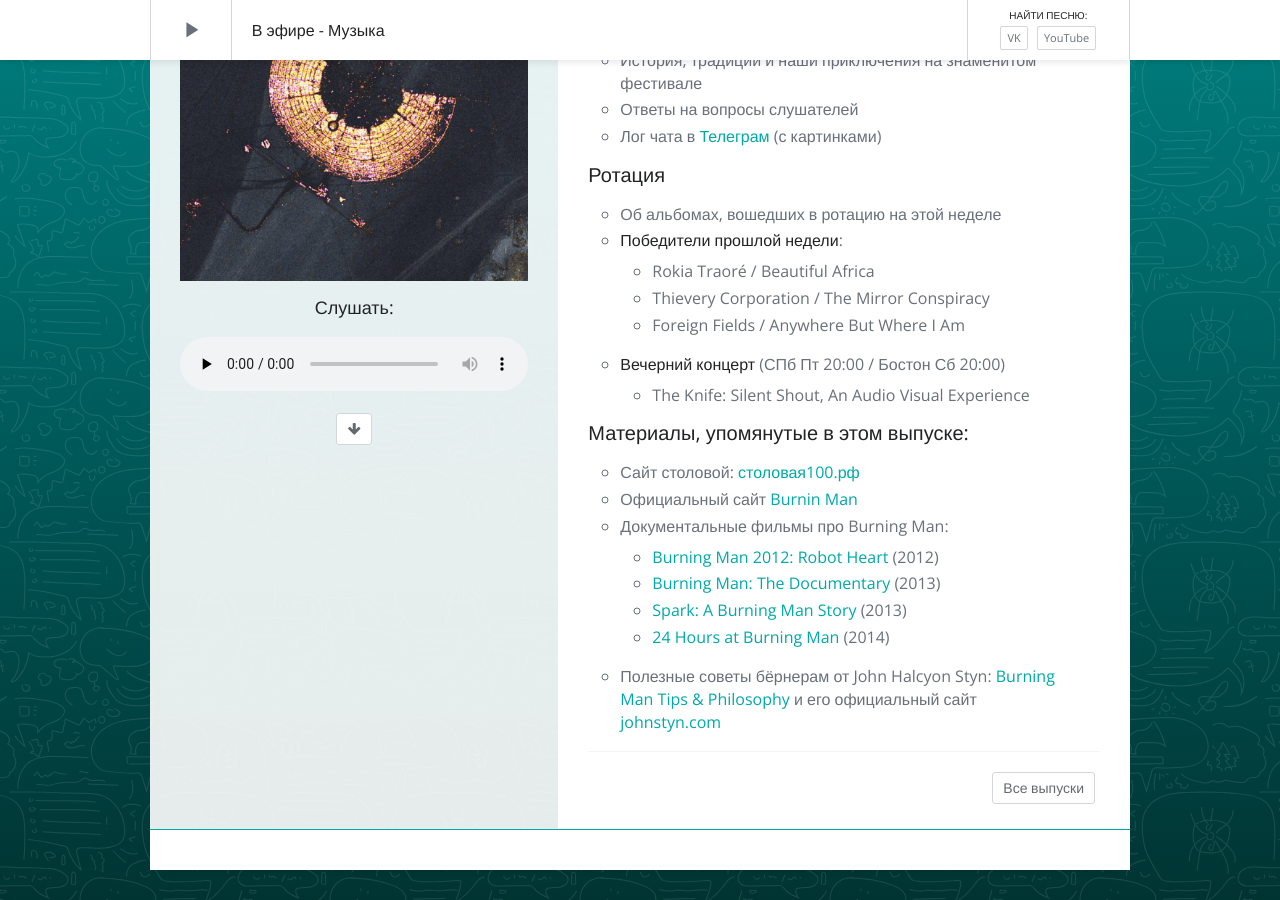
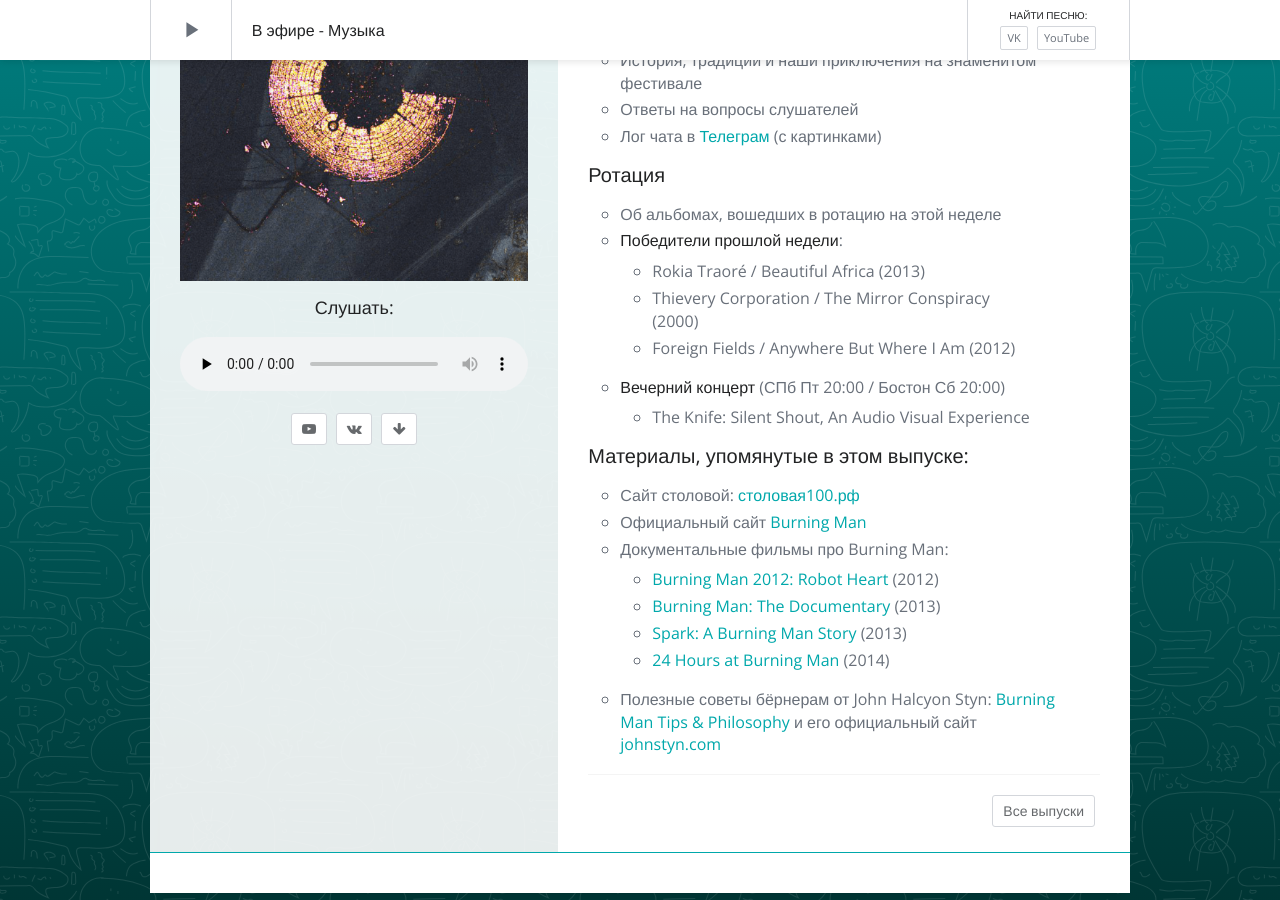
Before and after one commit to tretten/site-moonant, a Jekyll site: the page built from _posts/sunday-live/2016-03-27-007.md, in a window 1280 px wide and 900 px high, scrolled down 529 px. Built offline with Jekyll 4.4.1, drawn with Linux system fonts in a browser that asks for light colours; nearby versions of some CDN libraries; a script that is not in the unit is left out; comment, search, counter and statistics services are not loaded.

Commit message:
Links for ep. 7

```diff
--- a/_posts/sunday-live/2016-03-27-007.md
+++ b/_posts/sunday-live/2016-03-27-007.md
@@ -26,15 +26,15 @@
 #### Ротация
 - Об альбомах, вошедших в ротацию на этой неделе
 - **Победители прошлой недели**:
-    - Rokia Traoré / Beautiful Africa
-    - Thievery Corporation / The Mirror Conspiracy
-    - Foreign Fields / Anywhere But Where I Am
+    - Rokia Traoré / Beautiful Africa (2013)
+    - Thievery Corporation / The Mirror Conspiracy (2000)
+    - Foreign Fields / Anywhere But Where I Am (2012)
 - **Вечерний концерт** (СПб Пт 20:00 / Бостон Сб 20:00)
     - The Knife: Silent Shout, An Audio Visual Experience
 
 #### Материалы, упомянутые в этом выпуске:
 - Сайт столовой: [столовая100.рф](http://столовая100.рф/)
-- Официальный сайт [Burnin Man](http://burningman.org)
+- Официальный сайт [Burning Man](http://burningman.org)
 - Документальные фильмы про Burning Man:
     - [Burning Man 2012: Robot Heart](https://youtu.be/oGTjHSBYQLw) (2012)
     - [Burning Man: The Documentary](https://youtu.be/H0NdVn2O1WY) (2013)
```
Also changed, not shown: other parts of _posts/sunday-live/2016-03-27-007.md (+2 -2 lines).
